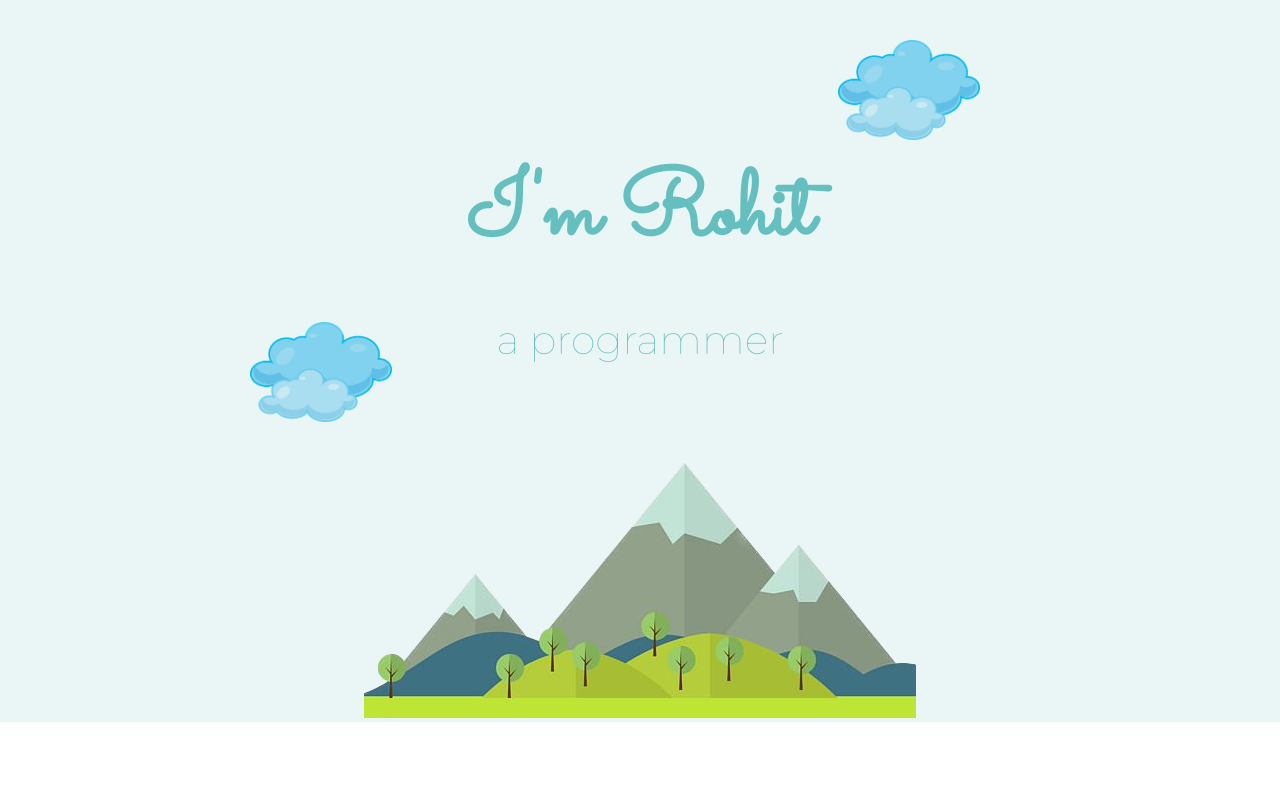
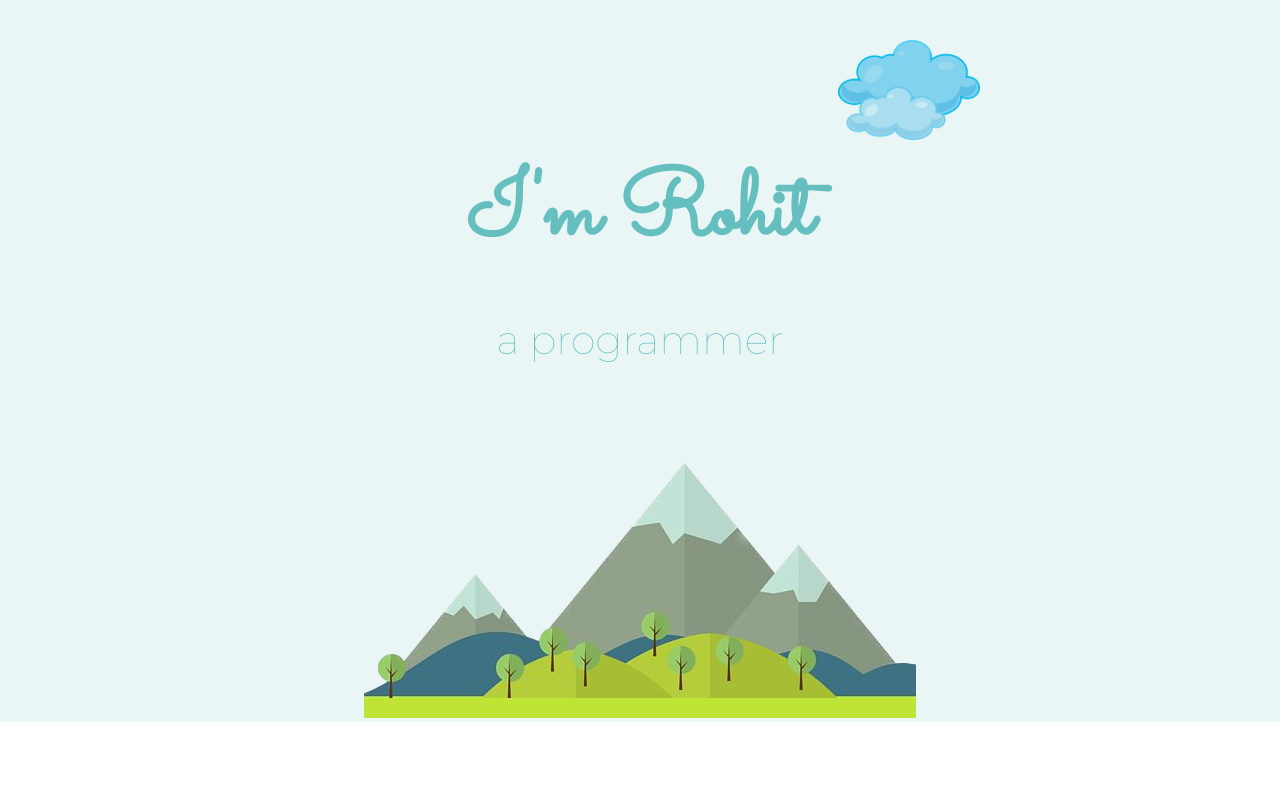
Before and after one commit to notnowallofyou/home, a plain HTML site: page index.html in a window 1280 px wide. Shown: the top 800 px of the page. Drawn offline with Linux system fonts and the light colour scheme.

Commit message:
Update index.html

```diff
--- a/index.html
+++ b/index.html
@@ -14,7 +14,7 @@
     <img class="top-cloud" src="images/cloud.png" alt="cloud" height="100px">
     <h1>I'm Rohit</h1>
     <h2>a programmer</h2>
-    <img class="bottom-cloud" src="images/cloud.png" alt="cloud" height="100px">
+
     <img src="images/mountain.jpg" alt="mountain">
   </div>
   <div class="middle-container">
```
